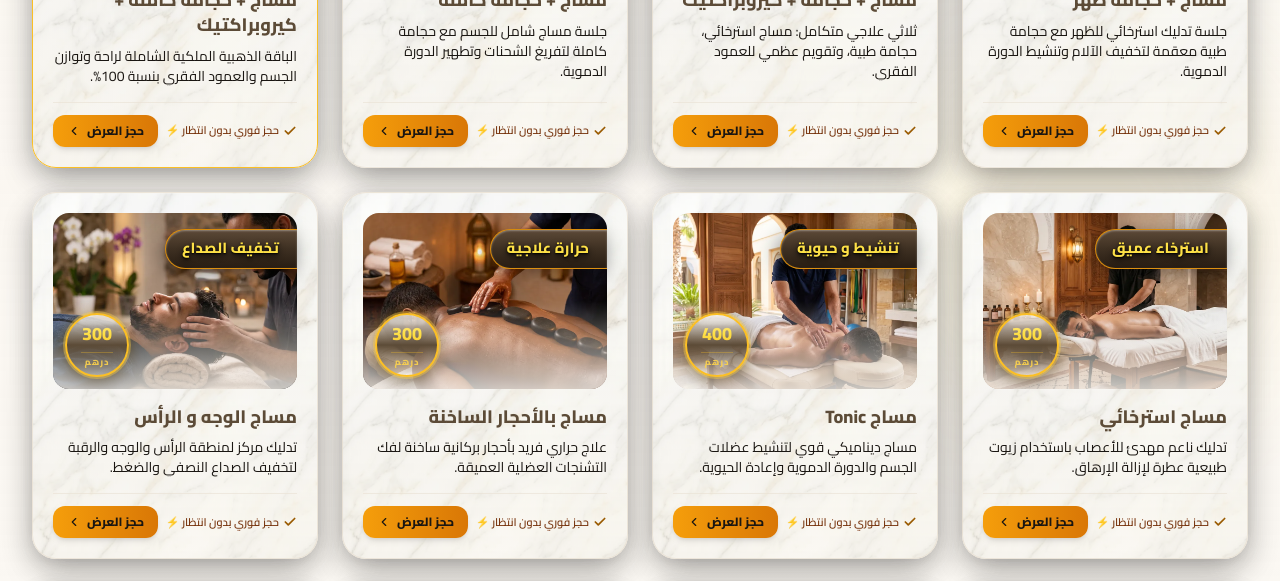
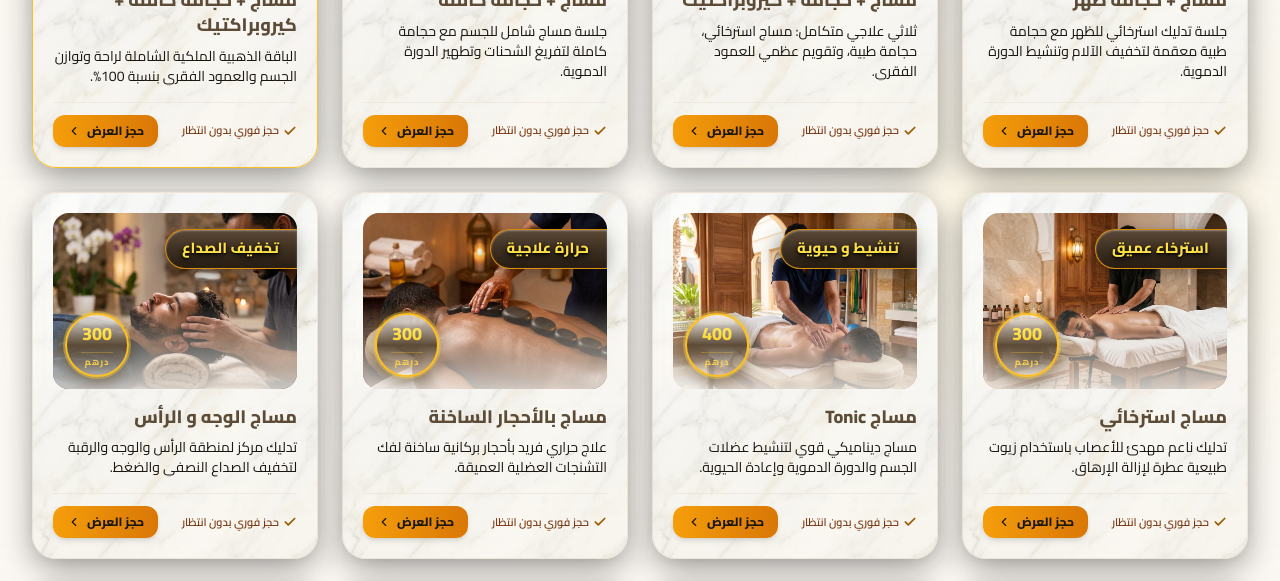
Before and after one commit to Bouzaabit-Oussama/ssadik-therapie, a React (Vite) app: page / in a window 1280 px wide. Shown: the part 2400-2981 px from the top of the page. Built offline with nearby package versions, Linux system fonts and the light colour scheme; no server answers.

Commit message:
v2.7.8: Remove lightning emoji from PricingCatalog card trust badge

```diff
--- a/src/components/PricingCatalog.jsx
+++ b/src/components/PricingCatalog.jsx
@@ -520,7 +520,7 @@ export default function PricingCatalog({ t, onOpenModal }) {
                 <div className="pt-3 border-t border-sand-200/60 flex items-center justify-between mt-auto">
                   <div className="flex items-center gap-1 text-[11px] text-medical-700 font-semibold">
                     <Check className="w-3.5 h-3.5 text-medical-600 stroke-[3]" />
-                    <span>{isAr ? 'حجز فوري بدون انتظار ⚡' : 'RDV Rapide Sans Attente ⚡'}</span>
+                    <span>{isAr ? 'حجز فوري بدون انتظار' : 'RDV Rapide Sans Attente'}</span>
                   </div>
 
                   <button
--- a/src/version.js
+++ b/src/version.js
@@ -1,2 +1,2 @@
-export const APP_VERSION = "v2.7.7";
+export const APP_VERSION = "v2.7.8";
 export const BUILD_DATE = new Date().toISOString().split('T')[0];
```
